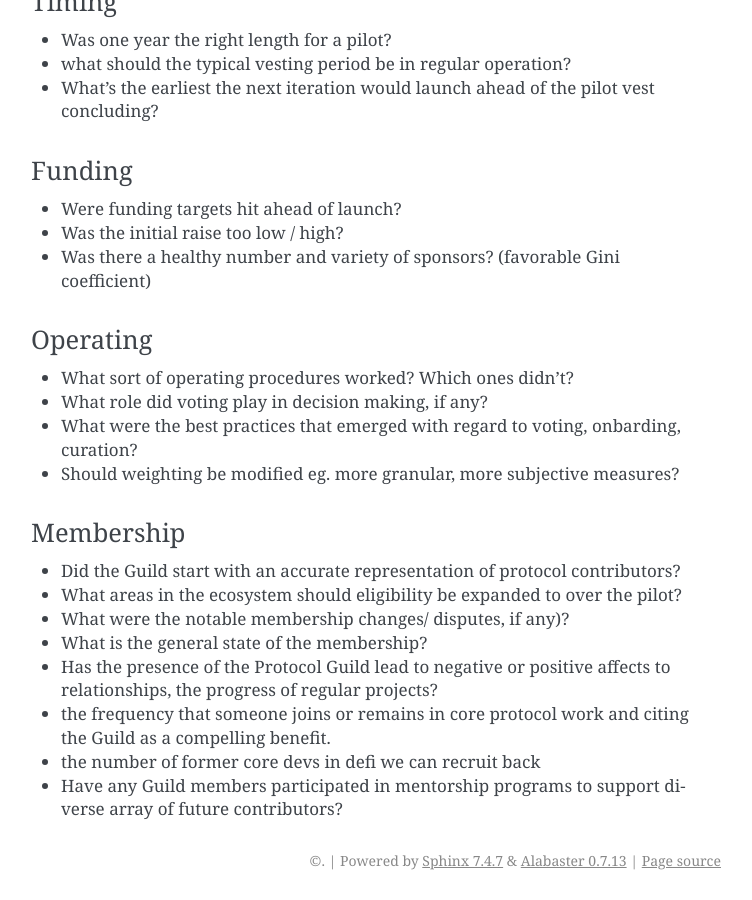
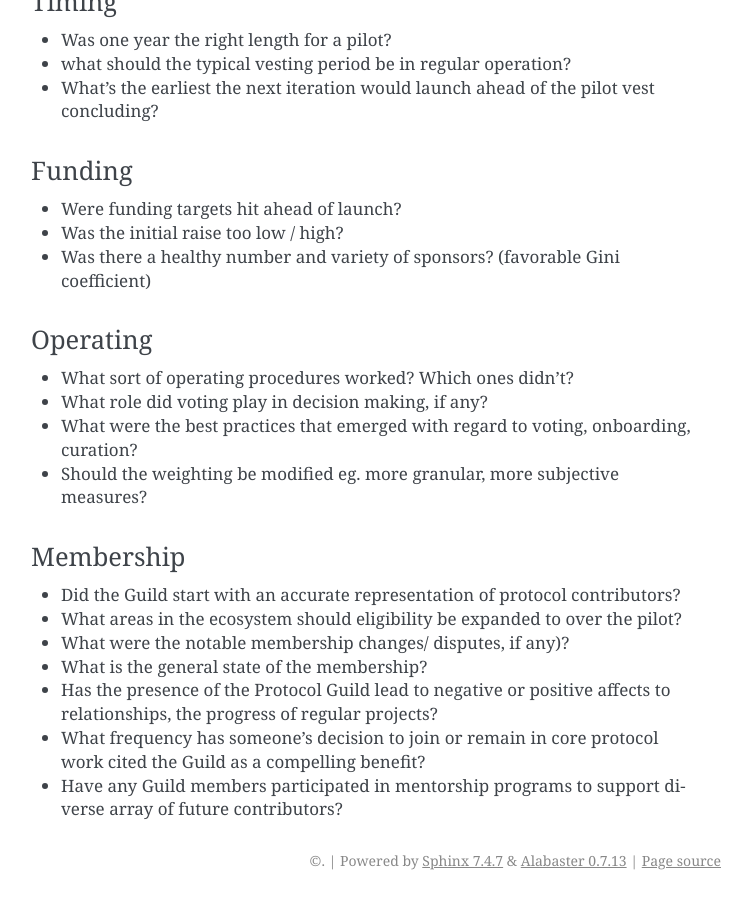
Before and after one commit to protocolguild/documentation, a Sphinx documentation site: the page built from docs/5-initial-pilot.md, in a window 1280 px wide and 900 px high, scrolled down 1659 px. Shown: the whole window, without its empty margins (389-1141 px from the left). Built offline with Sphinx 7.4.7, drawn with Linux system fonts in a browser that asks for light colours; some of the changed text lies outside the part shown.

Commit message:
Update 5-initial-pilot.md

```diff
--- a/docs/5-initial-pilot.md
+++ b/docs/5-initial-pilot.md
@@ -16,8 +16,7 @@
 - vest for one year from deployment, and possibly overlap with the deployment of the next round of vesting, eg. by 3 months.
 - target ~10mm in sponsorships. If you're interested in being part of this initial cohort of sponsors, please reach out on [Twitter](https://twitter.com/statefulworks) or telegram @statefulworks
 - include periodic updates to the membership and weights, at most once per quarter
-- launch with ~60 members (based on initial responses) over the vest, increase with closer to ~90
-- we plan to limit curation to the following ecosystem contributor categories:
+- launch with ~60 members (based on initial responses) over the vest, increase with closer to ~90. Members so far include:
   - Diviners (Researchers / Spec Writers / Client Tinkerers): responsible for divining the future needs of the protocol
     - EF Researchers
     - TX/RX
@@ -56,8 +56,8 @@
 ### Operating
   - What sort of operating procedures worked? Which ones didn't?
   - What role did voting play in decision making, if any?
-  - What were the best practices that emerged with regard to voting, onbarding, curation?
-  - Should weighting be modified eg. more granular, more subjective measures?
+  - What were the best practices that emerged with regard to voting, onboarding, curation?
+  - Should the weighting be modified eg. more granular, more subjective measures?
 
 ### Membership
   - Did the Guild start with an accurate representation of protocol contributors?
@@ -65,6 +65,5 @@
   - What were the notable membership changes/ disputes, if any)?
   - What is the general state of the membership?
   - Has the presence of the Protocol Guild lead to negative or positive affects to relationships, the progress of regular projects?
-  - the frequency that someone joins or remains in core protocol work and citing the Guild as a compelling benefit.
-  - the number of former core devs in defi we can recruit back
+  - What frequency has someone's decision to join or remain in core protocol work cited the Guild as a compelling benefit?
   - Have any Guild members participated in mentorship programs to support diverse array of future contributors?
```
Also changed, not shown: other parts of docs/5-initial-pilot.md (+1 -0 lines).
